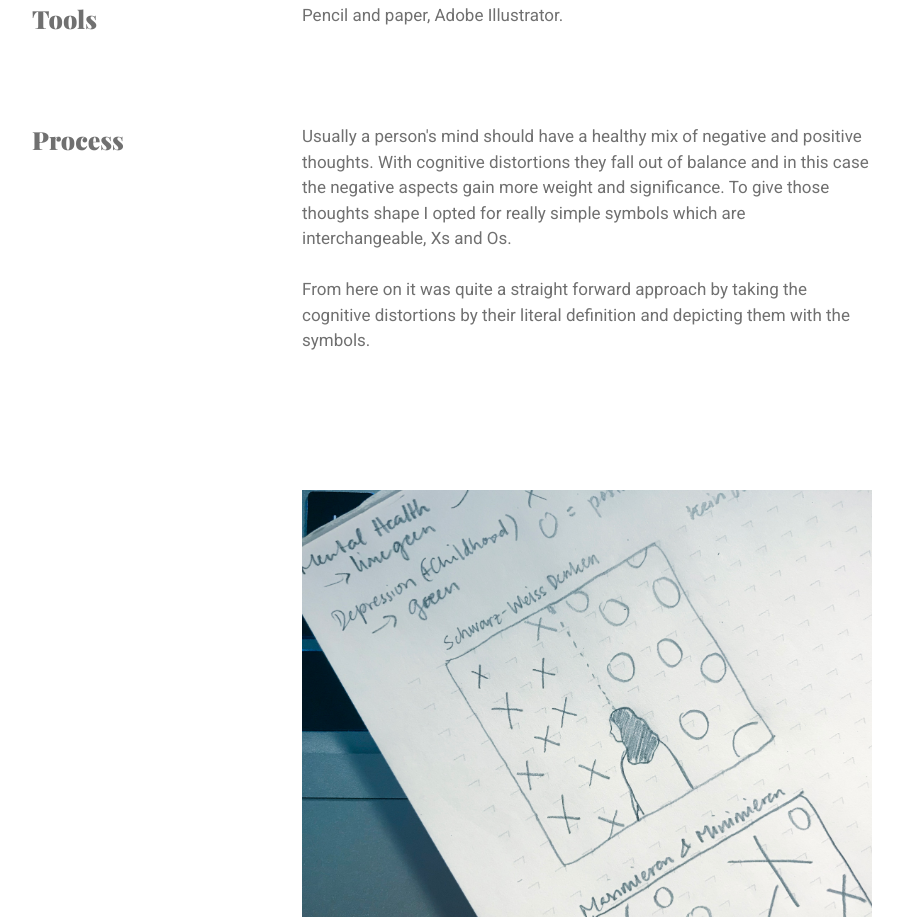
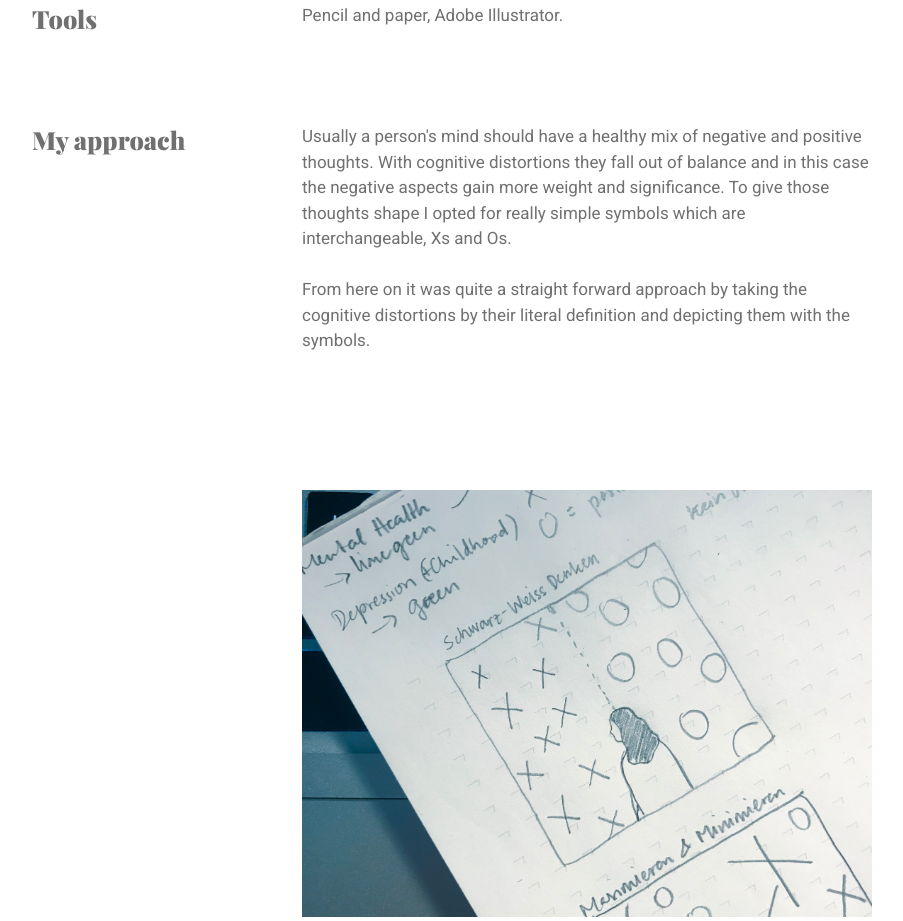
Before and after one commit to stephievo/stephievo.github.io, a React (Create React App) app: page /#/depressivethinking in a window 1280 px wide. Shown: the part 980-1901 px from the top of the page, without its empty margins (188-1091 px from the left). Built offline with nearby package versions, Linux system fonts and the light colour scheme.

Commit message:
Testing branch

```diff
--- a/package.json
+++ b/package.json
@@ -2,9 +2,11 @@
   "name": "portfolio",
   "version": "0.1.0",
   "private": true,
+  "homepage": "https://stephievo.github.io/",
   "dependencies": {
     "aos": "^2.3.4",
     "bootstrap": "^4.3.1",
+    "gh-pages": "^2.0.1",
     "node-sass": "^4.11.0",
     "react": "^16.8.2",
     "react-bootstrap": "^1.0.0-beta.5",
@@ -18,7 +20,9 @@
     "start": "react-scripts start",
     "build": "react-scripts build",
     "test": "react-scripts test",
-    "eject": "react-scripts eject"
+    "eject": "react-scripts eject",
+    "predeploy": "yarn run build",
+    "deploy": "gh-pages -b master -d build"
   },
   "eslintConfig": {
     "extends": "react-app"
--- a/src/components/navbar.js
+++ b/src/components/navbar.js
@@ -32,7 +32,7 @@ class NavBar extends Component {
             </Link>
 
           </Nav>
-          <a href="https://drive.google.com/file/d/1uu4c8y6hpJwkSUf2ukTh-xdZbt48WlIu/view?usp=sharing" target="_blank">
+          <a href="https://drive.google.com/file/d/1uu4c8y6hpJwkSUf2ukTh-xdZbt48WlIu/view?usp=sharing" target="_blank" rel="noopener noreferrer">
           <Nav.Link href="https://drive.google.com/file/d/1uu4c8y6hpJwkSUf2ukTh-xdZbt48WlIu/view?usp=sharing" target="_blank" style={{ color: "#707070", float: 'right', paddingRight: 0}}>Résumé</Nav.Link>
           </a>
         </Navbar.Collapse>
--- a/src/components/projects/depressivethinkingpage.js
+++ b/src/components/projects/depressivethinkingpage.js
@@ -62,7 +62,7 @@ class DepressiveThinking extends Component {
 
         <Row>
           <Col className="cell" lg={{ span: 3, offset: 1 }}>
-          <h2>Process</h2>
+          <h2>My approach</h2>
           </Col>
           <Col className="cell" lg={7}>
           <p> Usually a person's mind should have a healthy mix of negative and positive thoughts. With cognitive distortions
```
Also changed, not shown: 1 other file (tests, documents, lock files or other folders).
